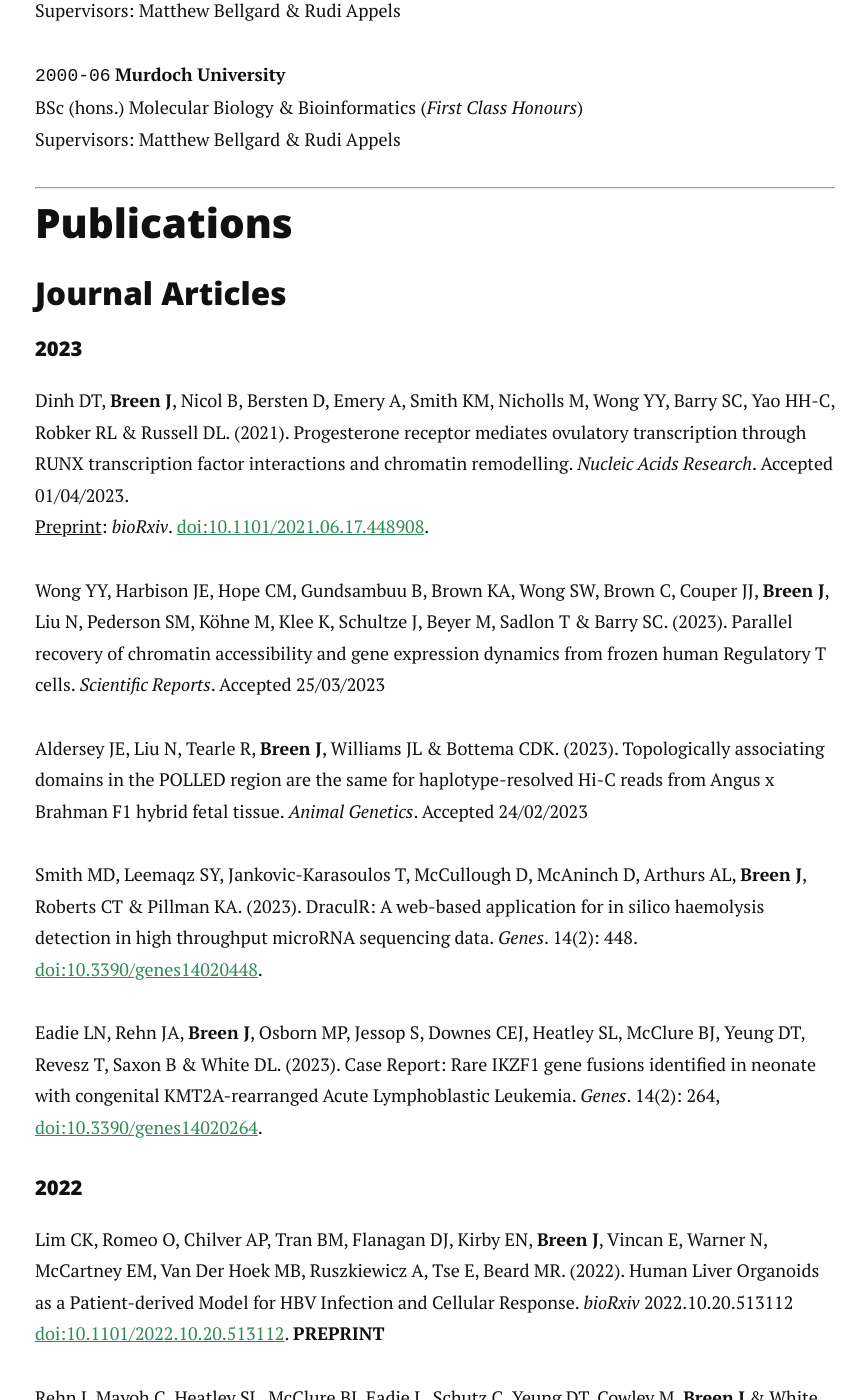
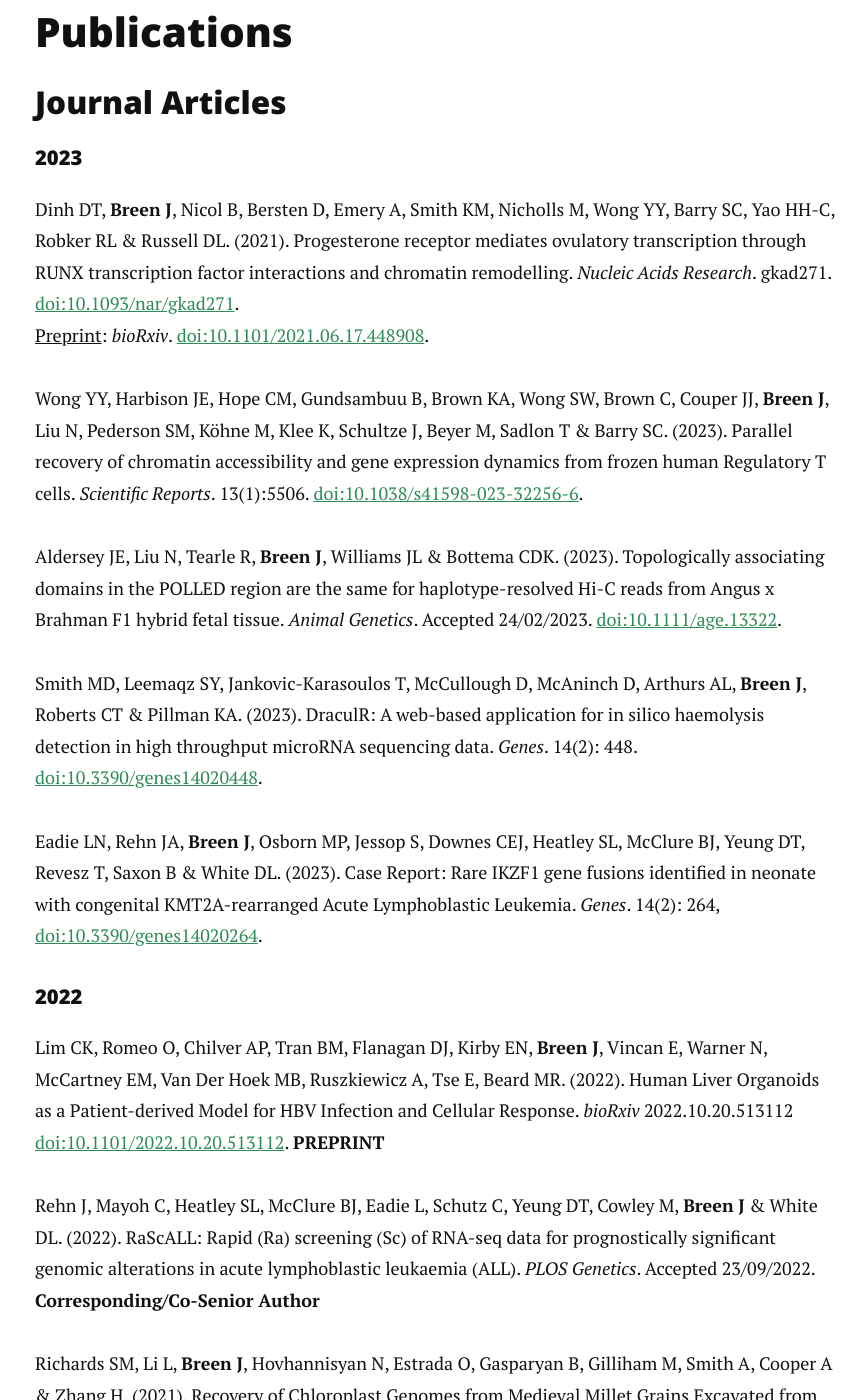
Before and after one commit to jimmybgammyknee/jimmybgammyknee.github.io, a Jekyll site: the page built from cv.md, in a window 1280 px wide and 1400 px high, scrolled down 3222 px. Shown: the whole window, without its empty margins (205-1071 px from the left). Built offline with Jekyll 4.4.1, drawn with Linux system fonts in a browser that asks for light colours; nearby versions of some CDN libraries.

Commit message:
Update cv.md

```diff
--- a/cv.md
+++ b/cv.md
@@ -7,9 +7,6 @@ geometry: margin=1cm
 # James Breen
 
 Genomics and Bioinformatics Researcher
-
-<img src="https://researchers.adelaide.edu.au/sites/default/files/styles/profile_large/public/profile-images/7951.jpeg" width="200">
-
 
 [Email: jimmymbreen at gmail dot com](mailto:jimmymbreen@gmail.com)<br>
 [twitter: wessidepraxis](https://twitter.com/wessidepraxis)<br>
@@ -94,12 +91,12 @@ Supervisors: Matthew Bellgard & Rudi Appels <br>
 
 #### 2023
 
-Dinh DT, **Breen J**, Nicol B, Bersten D, Emery A, Smith KM, Nicholls M, Wong YY, Barry SC, Yao HH-C, Robker RL & Russell DL. (2021). Progesterone receptor mediates ovulatory transcription through RUNX transcription factor interactions and chromatin remodelling. _Nucleic Acids Research_. Accepted 01/04/2023.
+Dinh DT, **Breen J**, Nicol B, Bersten D, Emery A, Smith KM, Nicholls M, Wong YY, Barry SC, Yao HH-C, Robker RL & Russell DL. (2021). Progesterone receptor mediates ovulatory transcription through RUNX transcription factor interactions and chromatin remodelling. _Nucleic Acids Research_. gkad271. [doi:10.1093/nar/gkad271](https://doi.org/10.1093/nar/gkad271).
 <ins> Preprint</ins>: _bioRxiv_. [doi:10.1101/2021.06.17.448908](https://doi.org/10.1101/2021.06.17.448908).
 
-Wong YY, Harbison JE, Hope CM, Gundsambuu B, Brown KA, Wong SW, Brown C, Couper JJ, **Breen J**, Liu N, Pederson SM, Köhne M, Klee K, Schultze J, Beyer M, Sadlon T & Barry SC. (2023). Parallel recovery of chromatin accessibility and gene expression dynamics from frozen human Regulatory T cells. _Scientific Reports_. Accepted 25/03/2023
+Wong YY, Harbison JE, Hope CM, Gundsambuu B, Brown KA, Wong SW, Brown C, Couper JJ, **Breen J**, Liu N, Pederson SM, Köhne M, Klee K, Schultze J, Beyer M, Sadlon T & Barry SC. (2023). Parallel recovery of chromatin accessibility and gene expression dynamics from frozen human Regulatory T cells. _Scientific Reports_. 13(1):5506. [doi:10.1038/s41598-023-32256-6](https://doi.org/10.1038/s41598-023-32256-6).
 
-Aldersey JE, Liu N, Tearle R, **Breen J**, Williams JL & Bottema CDK. (2023). Topologically associating domains in the POLLED region are the same for haplotype-resolved Hi-C reads from Angus x Brahman F1 hybrid fetal tissue. _Animal Genetics_. Accepted 24/02/2023
+Aldersey JE, Liu N, Tearle R, **Breen J**, Williams JL & Bottema CDK. (2023). Topologically associating domains in the POLLED region are the same for haplotype-resolved Hi-C reads from Angus x Brahman F1 hybrid fetal tissue. _Animal Genetics_. Accepted 24/02/2023. [doi:10.1111/age.13322](https://doi.org/10.1111/age.13322).
 
 Smith MD, Leemaqz SY, Jankovic-Karasoulos T, McCullough D, McAninch D, Arthurs AL, **Breen J**, Roberts CT & Pillman KA. (2023). DraculR: A web-based application for in silico haemolysis detection in high throughput microRNA sequencing data. _Genes_. 14(2): 448. [doi:10.3390/genes14020448](https://doi.org/10.3390/genes14020448).
 
```
